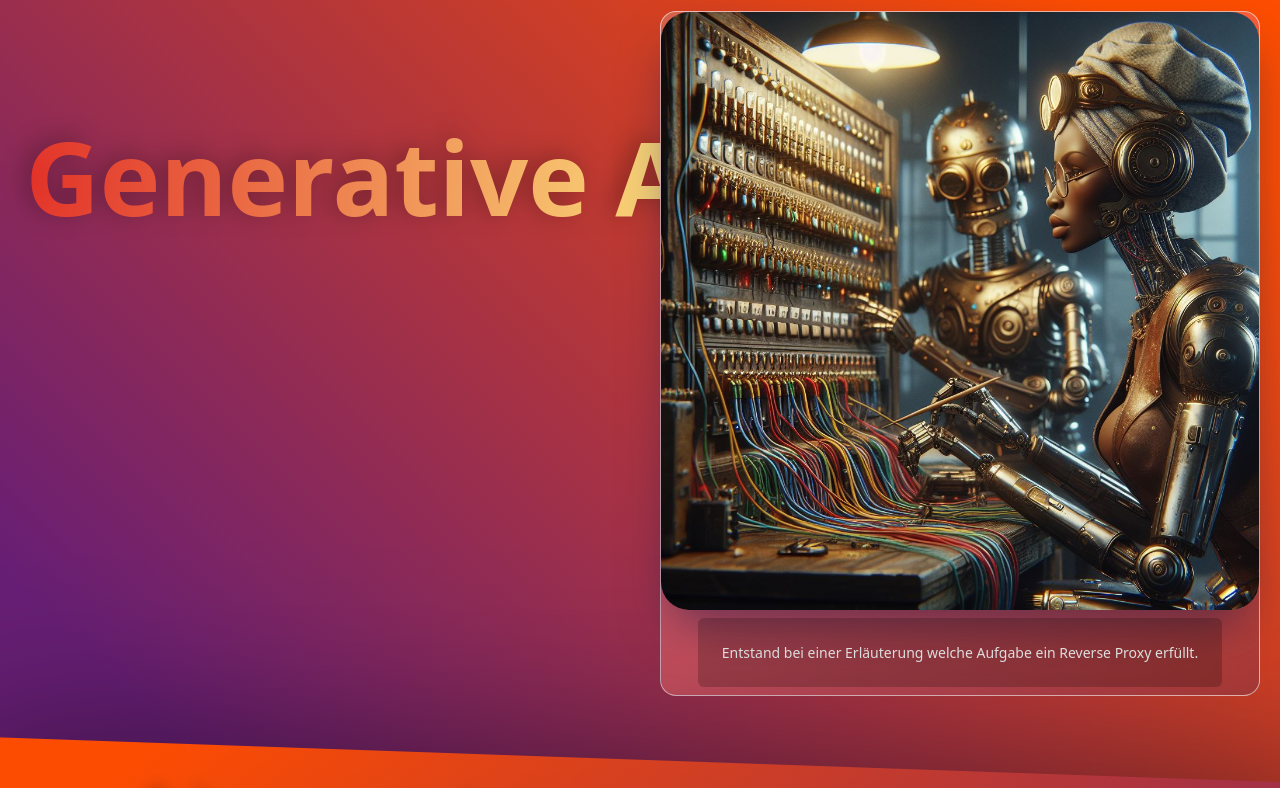
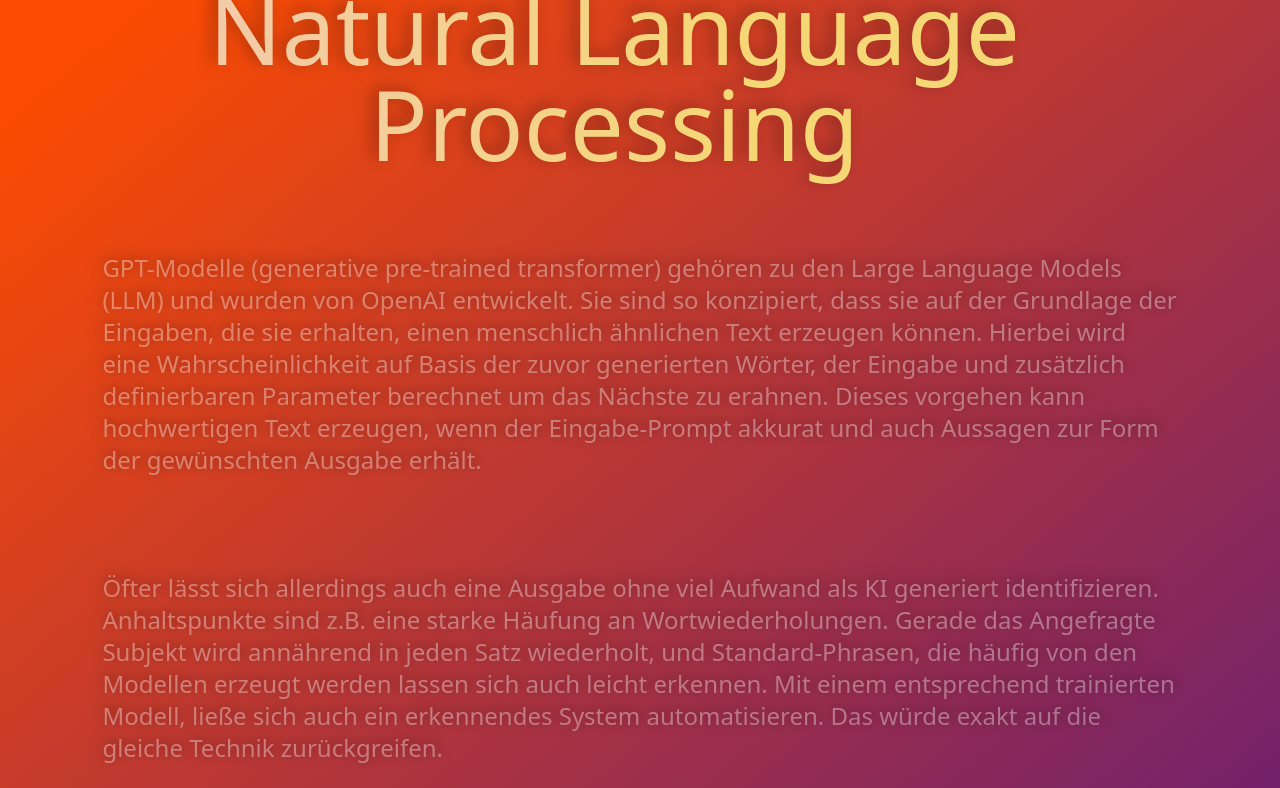
Before and after one commit to jibbex/ai-example, a React (Vite) app: page / in a window 1280 px wide. Shown: the top 788 px of the page. Built offline with nearby package versions, Linux system fonts and the light colour scheme.

Commit message:
style(finalized draft)

```diff
--- a/content.ts
+++ b/content.ts
@@ -92,15 +92,17 @@ const body: Body = [
     {
         key: generateKey(++index).toString(16),
         style: {
-            zIndex: 10,
             backgroundImage:
                 "linear-gradient(320deg, rgba(103, 30, 117, 1) 11.2%, rgba(252, 76, 2, 1) 91.1%)",
-            boxShadow: "0 0 12em rgba(0, 0, 0, 0.45)",
-            rotate: "2deg",
-            top: "-5lvh",
-            height: "60lvh",
-            width: "110vw",
-            left: "-5vw",
+            boxShadow: "0 0 -4em 12em rgba(0, 0, 0, 0.45)",
+            alignItems: "center",
+            display: "flex",
+            flexWrap: "wrap",
+            flexDirection: "column",
+            justifyContent: "flex-start",
+            paddingTop: '6lvh',
+            marginTop: '-20lvh',
+            zIndex: index + 2,
         },
         elements: [
             {
@@ -116,13 +118,13 @@ const body: Body = [
                     fontWeight: 500,
                     bottom: 'auto',
                     position: 'relative',
-                    margin: '2em auto 0 2em',
                     marginTop: '0',
                     left: 'auto',
+                    flex: '0',
                     color: "transparent",
                     backgroundClip: "text",
                     pointerEvents: "none",
-                    textAlign: "left",
+                    textAlign: "center",
                     filter: "drop-shadow(-6px -3px 8px rgba(0, 0, 0, 0.3))",
                     backgroundImage:
                         "radial-gradient(circle 763px at 0%, rgb(241 197 194) 0%, rgb(245 215 117) 100%)",
@@ -186,15 +188,17 @@ const body: Body = [
     {
         key: generateKey(++index).toString(16),
         style: {
-            zIndex: 10,
             backgroundImage:
                 "linear-gradient(14deg, rgb(252, 76, 2) 11.2%, rgb(103, 30, 117) 91.1%)",
             boxShadow: "0 0 12em rgba(0, 0, 0, 0.45)",
-            rotate: "2deg",
-            top: "-5lvh",
-            height: "60lvh",
-            width: "110vw",
-            left: "-5vw",
+            padding: "0 10vw",
+            paddingTop: "5lvh",
+            alignItems: "center",
+            gap: "2em",
+            display: "flex",
+            flexWrap: "wrap",
+            justifyContent: "space-between",
+            zindex: index + 2,
         },
         elements: [
             {
@@ -207,7 +211,7 @@ const body: Body = [
                 "data-aos-anchor-placement": "bottom-bottom",
                 className: "txt",
                 style: {
-                    wuth: "100%",
+                    with: "100%",
                     flex: '1 1 100%',
                     fontWeight: 500,
                     bottom: 'auto',
@@ -263,12 +267,18 @@ const body: Body = [
         ],
     },
     {
-        className: "",
         key: generateKey(++index).toString(16),
         style: {
             flexWrap: "wrap",
             gap: "2em",
             boxShadow: "box-shadow: 0 0 12em rgba(0 0 0 / 45%)",
+            backgroundImage:
+                "linear-gradient(320deg, rgba(103, 30, 117, 1) 11.2%, rgba(252, 76, 2, 1) 91.1%)",
+            alignItems: "center",
+            display: "flex",
+            flexDirection: "column",
+            justifyContent: "flex-start",
+            zIndex: index + 2,
         },
         elements: [
             {
@@ -282,13 +292,10 @@ const body: Body = [
                     fontWeight: 500,
                     bottom: 'auto',
                     position: 'relative',
-                    flex: '1 1 100%',
-                    margin: '2em auto 0 2em',
-                    marginTop: '0',
-                    left: 'auto',
+                    margin: '0',
                     color: "transparent",
                     backgroundClip: "text",
-                    textAlign: "left",
+                    textAlign: "center",
                     filter: "drop-shadow(-6px -3px 8px rgba(0, 0, 0, 0.3))",
                     backgroundImage:
                         "radial-gradient(circle 763px at 0%, rgb(241 197 194) 0%, rgb(245 215 117) 100%)",
@@ -339,12 +346,12 @@ const body: Body = [
         style: {
             backgroundImage:
                 "linear-gradient(14deg, rgb(252, 76, 2) 11.2%, rgb(103, 30, 117) 91.1%)",
-            boxShadow: "0 0 12em rgba(0, 0, 0, 0.45)",
-            rotate: "2deg",
-            top: "-5lvh",
-            height: "60lvh",
-            width: "110vw",
-            left: "-5vw",
+            boxShadow: "0 0 12em rgba(0, 0, 0, 0.45)",            alignItems: "center",
+            display: "flex",
+            flexWrap: "wrap",
+            flexDirection: "column",
+            justifyContent: "flex-start",
+            zIndex: index + 2,
         },
         elements: [
             {
@@ -358,13 +365,11 @@ const body: Body = [
                     fontWeight: 500,
                     bottom: 'auto',
                     position: 'relative',
-                    flex: '1 1 100%',
-                    margin: '2em auto 0 2em',
                     marginTop: '0',
                     left: 'auto',
                     color: "transparent",
                     backgroundClip: "text",
-                    textAlign: "left",
+                    textAlign: "center",
                     filter: "drop-shadow(-6px -3px 8px rgba(0, 0, 0, 0.3))",
                     backgroundImage:
                         "radial-gradient(circle 763px at 0%, rgb(241 197 194) 0%, rgb(245 215 117) 100%)",
@@ -378,8 +383,8 @@ const body: Body = [
                 content: "Audio Processing ist ein Bereich der künstlichen Intelligenz, der sich mit der Entwicklung von Algorithmen und Technologien befasst, die Computern das Verstehen und Verarbeiten von Audio ermöglichen. Audio Processing-Systeme können Sprache, Musik, Geräusche und andere akustische Signale erkennen, klassifizieren und verarbeiten. Diese Systeme werden in einer Vielzahl von Anwendungen eingesetzt, darunter Spracherkennung, Musikerkennung, Geräuschunterdrückung, Audioanalyse und Sprachsynthese.",
                 "data-aos-delay": 0,
                 "data-aos": "fade-left",
-                "data-aos-anchor-placement": "bottom-bottom",
-                className: "text-6xl md:text-8xl lg:text-10xl",
+                "data-aos-anchor-placement": "center-center",
+                className: "text-6xl md:text-8xl lg:text-10xl aos-init aos-animate",
                 style: {
                     ...textStyle,
                     color: "currentColor",
@@ -396,8 +401,7 @@ const body: Body = [
                 content: "Abseits der Sprachassistenten, die Sie sicher bereits kennen, gibt es auch noch andere Anwendungen. So lassen sich beispielsweise auch Musikstücke generieren, die von einem KI-Modell komponiert wurden. Hierbei wird das Modell mit einer großen Menge an Musikstücken trainiert und kann dann auf Anfrage ein neues Musikstück generieren. Auch hierbei ist es möglich, dass das Modell aufgrund der Trainingsdaten ein Musikstück generiert, das einem bereits bekannten Stück sehr ähnlich ist. Es lassen sich auch Stimmen von bekannten Persönlichkeiten generieren, da es viele Audio-Dateien gibt, die zum Trainieren der Modelle verwendet werden können.",
                 "data-aos-delay": 0,
                 "data-aos": "fade-right",
-                "data-aos-anchor-placement": "bottom-bottom",
-                className: "text-6xl md:text-8xl lg:text-10xl",
+                className: "text-6xl md:text-8xl lg:text-10xl aos-init aos-animate",
                 style: {
                     ...textStyle,
                     color: "currentColor",
@@ -408,6 +412,47 @@ const body: Body = [
                     textShadow: "0.1em -0.1em 0.4em #450b0ac4",
                 },
             },
+        ],
+    },
+    {
+        key: generateKey(++index).toString(16),
+        style: {
+            display: "flex",
+            flexWrap: "wrap",
+            boxShadow: "box-shadow: 0 0 12em rgba(0 0 0 / 45%)",
+            padding: '0 15vw',
+            alignItems: "center",
+            justifyContent: "flex-start",
+            zIndex: index + 2,
+            gap: "2em",
+
+        },
+        elements: [
+            {
+                type: TYPE.H2,
+                key: generateKey(++index).toString(16),
+                "data-aos": "zoom-out-up",
+                "data-aos-anchor-placement": "center-center",
+                className: "txt",
+                style: {
+                    display: "block",
+                    fontWeight: 500,
+                    bottom: 'auto',
+                    position: 'relative',
+                    flex: '1 1 100%',
+                    marginTop: '0',
+                    left: 'auto',
+                    alignSelf: "flex-start",
+                    color: "transparent",
+                    backgroundClip: "text",
+                    textAlign: "left",
+                    filter: "drop-shadow(-6px -3px 8px rgba(0, 0, 0, 0.3))",
+                    backgroundImage:
+                        "radial-gradient(circle 763px at 0%, rgb(241 197 194) 0%, rgb(245 215 117) 100%)",
+                },
+                content:
+                    "Stimmensynthese",
+            },
             {
                 type: TYPE.Audio,
                 key: generateKey(++index).toString(16),
@@ -415,11 +460,12 @@ const body: Body = [
                 "data-aos-delay": 0,
                 "data-aos": "zoom-out-up",
                 "data-aos-anchor-placement": "bottom-bottom",
+                className: "aos-init aos-animate",
                 style: {
-                    margin: "6em auto 0",
                     mixBlendMode: "overlay",
-                    transform: "rotate(-1deg)",
                     backdropFilter: "blur(20px)",
+                    opacity: "0.25",
+                    maxWidth: "300px",
                 }
             },
             {
@@ -428,8 +474,7 @@ const body: Body = [
                 content: "\"It is particularly easy to generate voices of famous people, as there are many audio files available for training the models. I'm not Morgan Freeman but he still gets a freckle for this explanation.\"",
                 "data-aos-delay": 0,
                 "data-aos": "fade-left",
-                "data-aos-anchor-placement": "bottom-bottom",
-                className: "text-6xl md:text-8xl lg:text-10xl",
+                className: "text-6xl md:text-8xl lg:text-10xl aos-init aos-animate",
                 style: {
                     ...textStyle,
                     color: "#ffffff",
@@ -439,10 +484,10 @@ const body: Body = [
                     padding: "1em",
                     borderRadius: "1em",
                     opacity: "1",
-                    // mixBlendMode: "color-dodge",
                     position: 'relative',
                     fonsSize: "5em !important",
-                    transform: "rotate(-1deg)",
+                    margin: "0",
+                    flex: "1",
                     filter: "drop-shadow(rgba(0, 0, 0, 0.3) -6px -3px 8px) drop-shadow(0 0 1em rgba(229 213 189, 1) )",
                     textShadow: "0.1em -0.1em 0.4em #450b0ac4, rgb(229 213 189) -0.1em 0.1em 0.8em",
                 },
@@ -454,7 +499,7 @@ const body: Body = [
                 "data-aos-delay": 0,
                 "data-aos": "fade-right",
                 "data-aos-anchor-placement": "bottom-bottom",
-                className: "text-6xl md:text-8xl lg:text-10xl",
+                className: "text-6xl md:text-8xl lg:text-10xl aos-init aos-animate",
                 style: {
                     ...textStyle,
                     backgroundClip: "text",
@@ -463,16 +508,83 @@ const body: Body = [
                     filter: "drop-shadow(-6px -3px 8px rgba(0, 0, 0, 0.3))",
                     textShadow: "0.1em -0.1em 0.4em #450b0ac4",
                     fonsSize: "5em !important",
-                    transform: "rotate(-1deg)",
                     color: "#ffffff",
                     fontStyle: "italic",
                     fontWeight: "200",
-                    paddingRight: "2em",
-                    bottom: "2em",
+                    alignSelf: "flex-start",
+                    bottom: "3em",
+                    paddingRight: "1em",
+                    flexBasis: "100%",
                     textAlign: "right",
                 },
             },
-        ],
+            {
+                type: TYPE.Paragraph,
+                key: generateKey(++index).toString(16),
+                content: "\"Listen, folks, the hands? Perfect size, just ask anyone. And the skin? It's a beautiful shade, the best shade, everyone loves it. The people who say otherwise are just jealous, believe me. As for being stupid, that's fake news, okay? No one loves people more than me, nobody.\"",
+                "data-aos-delay": 0,
+                "data-aos": "fade-left",
+                "data-aos-anchor-placement": "bottom-bottom",
+                className: "text-6xl md:text-8xl lg:text-10xl aos-init aos-animate",
+                style: {
+                    ...textStyle,
+                    color: "#ffffff",
+                    backgroundColor: "#00000011",
+                    fontStyle: "italic",
+                    fontWeight: "200",
+                    padding: "1em",
+                    borderRadius: "1em",
+                    opacity: "1",
+                    position: 'relative',
+                    fonsSize: "5em !important",
+                    margin: "0",
+                    flex: "1",
+                    filter: "drop-shadow(rgba(0, 0, 0, 0.3) -6px -3px 8px) drop-shadow(0 0 1em rgba(229 213 189, 1) )",
+                    textShadow: "0.1em -0.1em 0.4em #450b0ac4, rgb(229 213 189) -0.1em 0.1em 0.8em",
+                },
+            },
+            {
+                type: TYPE.Audio,
+                key: generateKey(++index).toString(16),
+                src: "/trump.mp3",
+                "data-aos-delay": 0,
+                "data-aos": "zoom-out-up",
+                "data-aos-anchor-placement": "bottom-bottom",
+                className: "aos-init aos-animate",
+                style: {
+                    mixBlendMode: "overlay",
+                    backdropFilter: "blur(20px)",
+                    opacity: "0.25",
+                    maxWidth: "300px",
+                }
+            },
+            {
+                type: TYPE.Paragraph,
+                key: generateKey(++index).toString(16),
+                content: "-- not Donald Trump",
+                "data-aos-delay": 0,
+                "data-aos": "fade-right",
+                "data-aos-anchor-placement": "bottom-bottom",
+                className: "text-6xl md:text-8xl lg:text-10xl",
+                style: {
+                    ...textStyle,
+                    margin: "0",
+                    alignSelf: "flex-start",
+                    backgroundClip: "text",
+                    opacity: '1',
+                    bottom: "2em",
+                    position: 'relative',
+                    filter: "drop-shadow(-6px -3px 8px rgba(0, 0, 0, 0.3))",
+                    textShadow: "0.1em -0.1em 0.4em #450b0ac4",
+                    fonsSize: "5em !important",
+                    color: "#ffffff",
+                    fontStyle: "italic",
+                    fontWeight: "200",
+                    paddingLeft: "3em",
+                    flexBasis: "100%",
+                },
+            },
+        ]
     }
 ];
 
--- a/src/page/components/CryptoBackground.tsx
+++ b/src/page/components/CryptoBackground.tsx
@@ -434,7 +434,7 @@ function Crypto(): React.JSX.Element {
 
                         {/*    alt="AI generated Image" />*/}
                     <div
-                        className="z-20 bottom-2 absolute"
+                        className="z-20 bottom-8 absolute"
                         data-aos="zoom-in-left"
                         data-aos-mirror={true}
                         data-aos-offset={550}
--- a/src/page/components/ImageCard.tsx
+++ b/src/page/components/ImageCard.tsx
@@ -63,9 +63,9 @@ function ImageItem({src, alt, style, className, type, content}: ImageItemProps):
  */
 export function ImageCard({ src, alt, style, className, type, content }: ImageCardProps): React.JSX.Element {
     return (
-        <CardContainer className='left-0 md:left-[25vw] md:bottom-[-3em] lg:bottom-4'>
+        <CardContainer className='left-0 md:left-[25vw] md:bottom-[8em] lg:bottom-[10em]'>
             <CardBody
-                className="bg-gradient-to-br from-gray-100/20 via-red-400/50 to-indigo-900/20 backdrop-blur-xl relative group/card hover:shadow-2xl border-white/[0.6] min-w-[600px] w-full sm:w-[30rem] h-auto rounded-2xl p-0 border">
+                className="bg-gradient-to-br from-gray-100/20 via-red-400/50 to-indigo-900/20 backdrop-blur-xl relative group/card hover:shadow-2xl border-white/[0.6] min-w-[500px] w-full sm:w-[30rem] h-auto rounded-2xl p-0 border">
                 <CardItem
                     translateY="-10"
                     translateZ="-20"
--- a/src/page/css/LandingPage.css
+++ b/src/page/css/LandingPage.css
@@ -1,7 +1,6 @@
 section {
     position: relative;
     width: 100%;
-    min-height: 100lvh;
 }
 
 .shadow {
@@ -18,8 +17,7 @@ section {
 }
 
 section#hero {
-    min-height: 100lvh;
-    /* clip-path: url(#svgPath); */
+    margin-top: -10lvh;
     background-image: linear-gradient(45deg,
         rgb(103, 30, 117) 11.2%,
         rgb(252, 77, 2) 91.1%
@@ -32,7 +30,7 @@ section#hero {
     position: fixed;
     top: 0;
     width: 100%;
-    height: 100lvh;
+    height: 100%;
     z-index: -1;
     background-image: linear-gradient(45deg,
         rgb(103, 30, 117) 11.2%,
@@ -40,8 +38,9 @@ section#hero {
     );
 }
 
-.section--bg > * {
-    z-index: 1;
+.section--bg > *:not(footer) {
+    padding-bottom: 10em;
+    clip-path: polygon(0 6%, 100% 0, 100% 105%, 0 100%);
 }
 
 h1 {
```
Also changed, not shown: src/components/ui/3d-card.tsx (indentation only).
